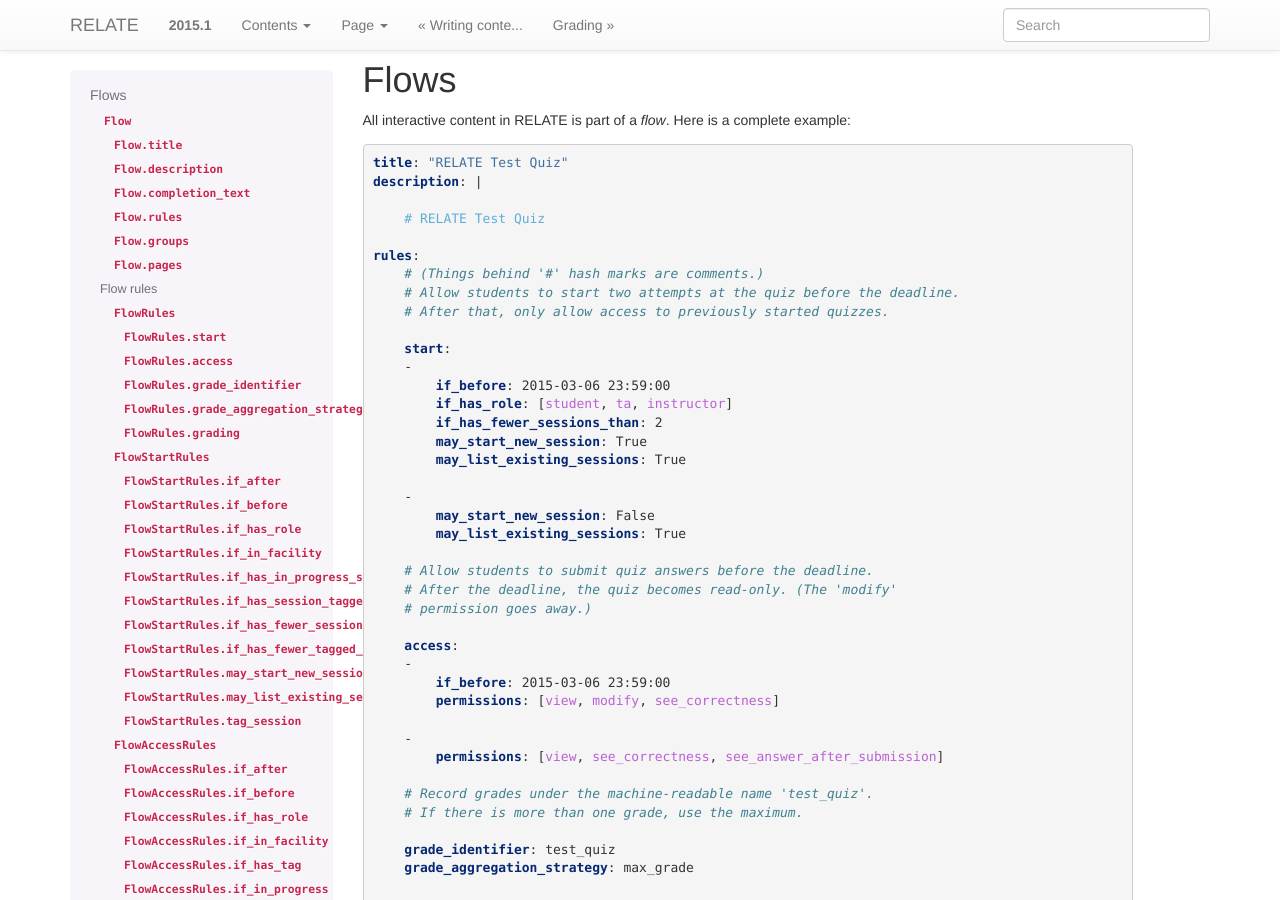
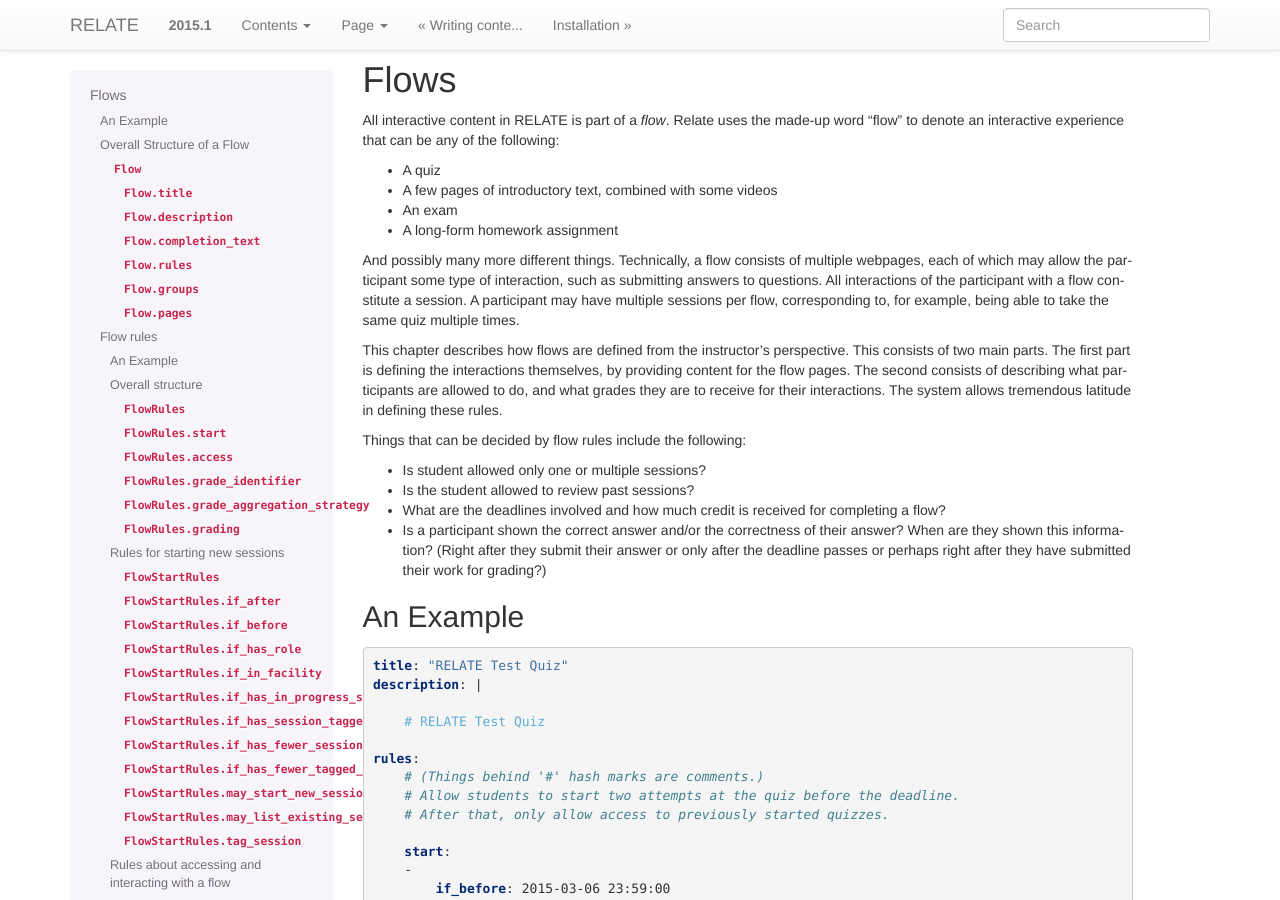
Before and after one commit to inducer/relate, a Sphinx documentation site: the page built from doc/flow.rst, in a window 1280 px wide and 900 px high. Built offline with Sphinx 7.4.7, drawn with Linux system fonts in a browser that asks for light colours; some of the changed text lies outside the part shown.

Commit message:
Doc improvements

```diff
--- a/doc/flow.rst
+++ b/doc/flow.rst
@@ -3,8 +3,41 @@ Flows
 
 .. currentmodule:: course.constants
 
-All interactive content in RELATE is part of a *flow*. Here is a complete
-example:
+All interactive content in RELATE is part of a *flow*. Relate uses the made-up
+word "flow" to denote an interactive experience that can be any of the
+following:
+
+* A quiz
+* A few pages of introductory text, combined with some videos
+* An exam
+* A long-form homework assignment
+
+And possibly many more different things. Technically, a flow consists of
+multiple webpages, each of which may allow the participant some type of
+interaction, such as submitting answers to questions. All interactions of the
+participant with a flow constitute a session. A participant may have multiple
+sessions per flow, corresponding to, for example, being able to take the same
+quiz multiple times.
+
+This chapter describes how flows are defined from the instructor's perspective.
+This consists of two main parts. The first part is defining the interactions
+themselves, by providing content for the flow pages. The second consists of
+describing what participants are allowed to do, and what grades they are to
+receive for their interactions. The system allows tremendous latitude in
+defining these rules.
+
+Things that can be decided by flow rules include the following:
+
+* Is student allowed only one or multiple sessions?
+* Is the student allowed to review past sessions?
+* What are the deadlines involved and how much credit is received for completing a flow?
+* Is a participant shown the correct answer and/or the correctness of their
+  answer? When are they shown this information? (Right after they submit their
+  answer or only after the deadline passes or perhaps right after they have
+  submitted their work for grading?)
+
+An Example
+----------
 
 .. code-block:: yaml
 
@@ -80,8 +113,10 @@ example:
 
         Thanks for completing the quiz.
 
-When described in YAML,
-a flow has the following components:
+Overall Structure of a Flow
+---------------------------
+
+When described in YAML, a flow has the following components:
 
 .. class:: Flow
 
@@ -118,6 +153,9 @@ a flow has the following components:
 
 Flow rules
 ----------
+
+An Example
+^^^^^^^^^^
 
 Here's a commented example:
 
@@ -180,11 +218,17 @@ Here's a commented example:
             # Otherwise, no credit is given.
             credit_percent: 0
 
+Overall structure
+^^^^^^^^^^^^^^^^^
+
 .. class:: FlowRules
 
     Found in the ``rules`` attribute of a flow.
 
     .. attribute:: start
+
+        Rules that govern when a new session may be started and whether
+        existing sessions may be listed.
 
         A list of :class:`FlowStartRules`
 
@@ -192,6 +236,9 @@ Here's a commented example:
         whose conditions apply determines the access.
 
     .. attribute:: access
+
+        Rules that govern what a user may do while they are interacting with an
+        existing session.
 
         A list of :class:`FlowAccessRules`.
 
@@ -213,12 +260,18 @@ Here's a commented example:
 
     .. attribute:: grading
 
+        Rules that govern how (permanent) overall grades are generated from the
+        results of a flow. These rules apply once a flow session ends/is submitted
+        for grading. See :ref:`flow-life-cycle`.
+
         (Required if grade_identifier is not ``null``)
         A list of :class:`FlowGradingRules`
 
         Rules are tested from top to bottom. The first rule
         whose conditions apply determines the access.
 
+Rules for starting new sessions
+^^^^^^^^^^^^^^^^^^^^^^^^^^^^^^^
 
 .. class:: FlowStartRules
 
@@ -288,6 +341,8 @@ Here's a commented example:
         This can be used by :attr:`FlowAccessRules.if_has_tag` and
         :attr:`FlowGradingRules.if_has_tag`.
 
+Rules about accessing and interacting with a flow
+^^^^^^^^^^^^^^^^^^^^^^^^^^^^^^^^^^^^^^^^^^^^^^^^^
 
 .. class:: FlowAccessRules
 
@@ -359,6 +414,16 @@ Here's a commented example:
         (Optional) Some text in :ref:`markup` that is shown to the student in an 'alert'
         box at the top of the page if this rule applies.
 
+.. _flow-permissions:
+
+Access permission bits
+~~~~~~~~~~~~~~~~~~~~~~
+
+.. autoclass:: flow_permission
+
+Determining how final (overall) grades of flows are computed
+^^^^^^^^^^^^^^^^^^^^^^^^^^^^^^^^^^^^^^^^^^^^^^^^^^^^^^^^^^^^
+
 .. class:: FlowGradingRules
 
     Rules that govern how (permanent) grades are generated from the
@@ -417,10 +482,15 @@ Here's a commented example:
 
 .. autoclass:: grade_aggregation_strategy
 
+.. _flow-page:
+
+Flow pages
+----------
+
 .. _flow-groups:
 
-Page groups
------------
+Grouping
+^^^^^^^^
 
 Each flow consists of a number of page groups, each of which is made up of
 individual :ref:`flow-page`.
@@ -462,34 +532,39 @@ Each group allows the following attributes:
         to a certain value. Allows selection of a random subset by combining
         with :attr:`FlowGroup.shuffle`.
 
-.. _flow-permissions:
-
-Permissions
------------
-
-RELATE currently supports the following permissions:
-
-.. autoclass:: flow_permission
-
-The ``modify`` permission is automatically removed from
-a finished session.
-
 .. _page-permissions:
 
 Per-page permissions
 ^^^^^^^^^^^^^^^^^^^^
 
-.. _flow-life-cycle:
+The granted access permissions for the entire flow (see
+:class:`FlowAccessRules`) can be modified on a per-page basis.  This happens in
+the ``access_rules`` sub-block of each page,
+e.g. in :attr:`course.page.ChoiceQuestion.access_rules`:
 
-Life cycle
-----------
+.. class:: PageAccessRules
 
-.. autoclass:: flow_session_expiration_mode
+    .. attribute:: add_permissions
 
-.. _flow-page:
+        A list of :class:`flow_permission` values that are granted *in addition* to
+        the globally granted ones.
 
-Flow pages
-----------
+    .. attribute:: remove_permissions
+        A list of :class:`flow_permission` values that are not granted for this page
+        even if they are granted by the global flow permissions.
+
+For example, to grant permission to revise an answer on a
+:class:`course.page.PythonCodeQuestion`, one might type::
+
+    type: PythonCodeQuestion
+    id: addition
+    access_rules:
+        add_permissions:
+            - change_answer
+    value: 1
+
+Predefined Page Types
+---------------------
 
 .. currentmodule:: course.page
 
@@ -535,16 +610,49 @@ The following page types are predefined:
     One of ``text_input`` (default), ``textarea``, ``editor:yaml``,
     ``editor:markdown``.
 
+Show a Page of Text/HTML (Ungraded)
+^^^^^^^^^^^^^^^^^^^^^^^^^^^^^^^^^^^
 .. autoclass:: Page()
+
+Fill-in-the-Blank (Automatically Graded)
+^^^^^^^^^^^^^^^^^^^^^^^^^^^^^^^^^^^^^^^^
 .. autoclass:: TextQuestion()
+
+Free-Answer Survey (Ungraded)
+^^^^^^^^^^^^^^^^^^^^^^^^^^^^^
 .. autoclass:: SurveyTextQuestion()
+
+Fill-in-the-Blank (long-/short-form) (Human-graded)
+^^^^^^^^^^^^^^^^^^^^^^^^^^^^^^^^^^^^^^^^^^^^^^^^^^^
 .. autoclass:: HumanGradedTextQuestion()
+
+Fill-in-Multiple-Blanks (Automatically Graded)
+^^^^^^^^^^^^^^^^^^^^^^^^^^^^^^^^^^^^^^^^^^^^^^
 .. autoclass:: InlineMultiQuestion()
+
+One-out-of-Many Choice (Automaically Graded)
+^^^^^^^^^^^^^^^^^^^^^^^^^^^^^^^^^^^^^^^^^^^^
 .. autoclass:: ChoiceQuestion()
+
+Many-out-of-Many Choice (Automaically Graded)
+^^^^^^^^^^^^^^^^^^^^^^^^^^^^^^^^^^^^^^^^^^^^^
 .. autoclass:: MultipleChoiceQuestion()
+
+One-out-of-Many Survey (Ungrade)
+^^^^^^^^^^^^^^^^^^^^^^^^^^^^^^^^
 .. autoclass:: SurveyChoiceQuestion()
+
+Write Python Code (Automatically Graded)
+^^^^^^^^^^^^^^^^^^^^^^^^^^^^^^^^^^^^^^^^
 .. autoclass:: PythonCodeQuestion()
+
+Write Python Code (Automatically and Human-Graded)
+^^^^^^^^^^^^^^^^^^^^^^^^^^^^^^^^^^^^^^^^^^^^^^^^^^
 .. autoclass:: PythonCodeQuestionWithHumanTextFeedback()
+
+Upload a File (Human-Graded)
+^^^^^^^^^^^^^^^^^^^^^^^^^^^^
+
 .. autoclass:: FileUploadQuestion()
 
 Definining your own page types
@@ -560,3 +668,12 @@ Definining your own page types
 .. autoclass:: PageBaseWithTitle
 .. autoclass:: PageBaseWithHumanTextFeedback
 .. autoclass:: PageBaseWithCorrectAnswer
+
+.. _flow-life-cycle:
+
+Life cycle
+----------
+
+*  Pre-
+
+.. autoclass:: flow_session_expiration_mode
--- a/doc/index.rst
+++ b/doc/index.rst
@@ -61,11 +61,10 @@ Table of Contents
 -----------------
 
 .. toctree::
-    :maxdepth: 2
+    :maxdepth: 3
 
     content.rst
     flow.rst
-    grading.rst
     misc.rst
 
 * :ref:`genindex`
```
